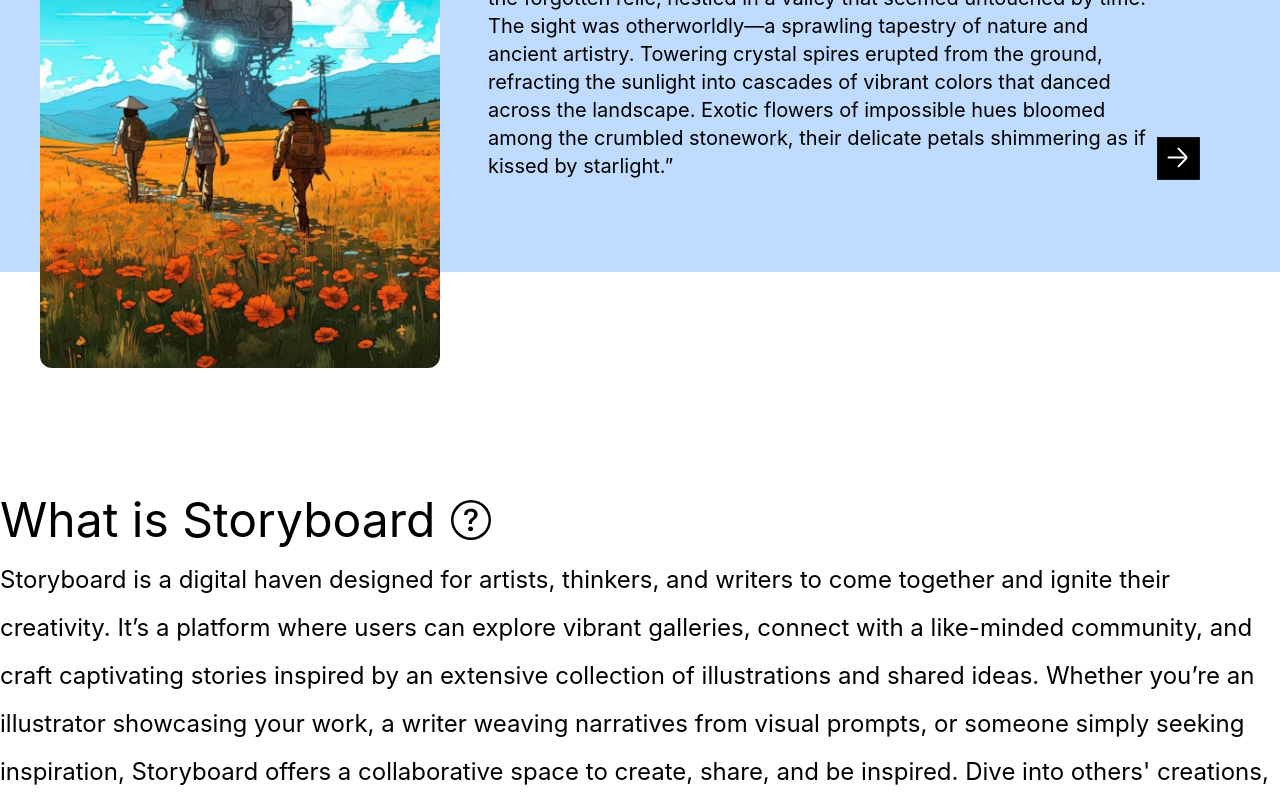
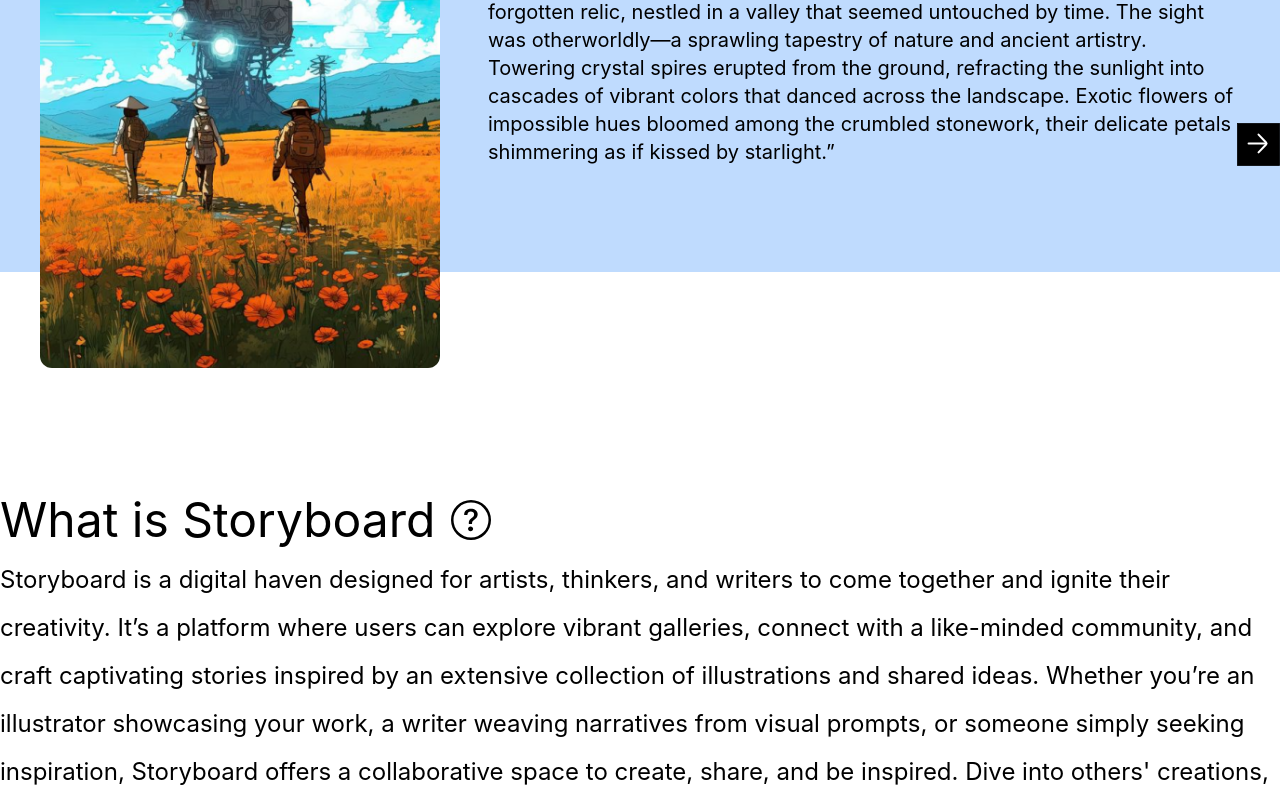
Before and after one commit to TenScoops/Storyboard, a React (Vite) app: page / in a window 1280 px wide. Shown: the part 1540-2340 px from the top of the page. Built offline with nearby package versions, Linux system fonts and the light colour scheme; a web font is replaced by a local one.

Commit message:
interval change for review

```diff
--- a/src/components/Landingpage.tsx
+++ b/src/components/Landingpage.tsx
@@ -83,7 +83,7 @@
     }
 
     useEffect(()=>{
-        const intervalId = setInterval(nextReview, 2000)
+        const intervalId = setInterval(nextReview, 3700)
         return ()=>{
             clearInterval(intervalId)
         }
@@ -166,7 +166,6 @@
                         <div className="flex items-end">
                         <button
                         onClick={nextStory}
-                        className="mr-20 "
                         aria-label="Next Story"
                         >
                         <NextButton />
```
